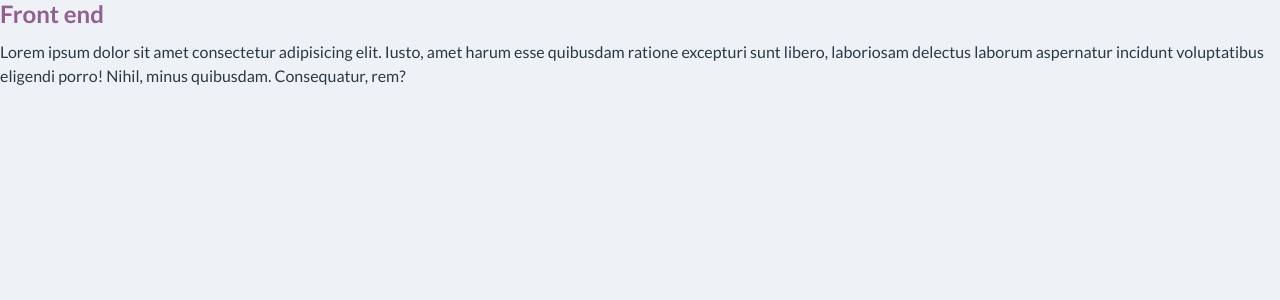
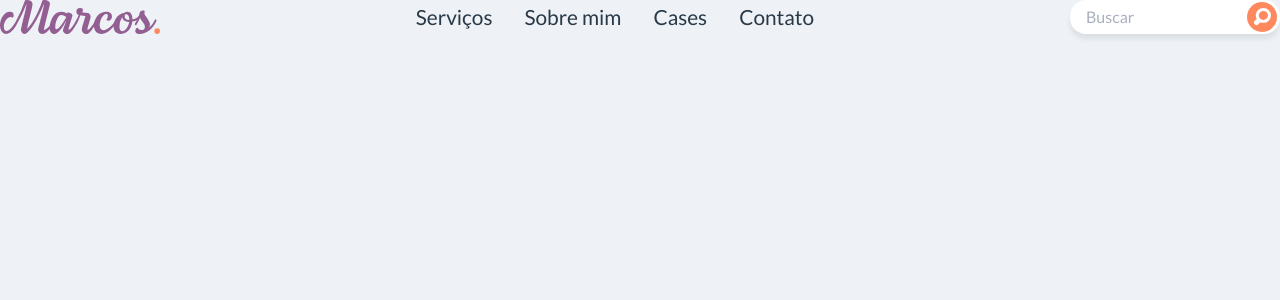
Before and after one commit to tiagosouzac/vue-atomic-design, a Vue app: page / in a window 1280 px wide. Shown: the top 300 px of the page. Built offline with nearby package versions, Linux system fonts and the light colour scheme.

Commit message:
header organism

```diff
--- a/src/App.vue
+++ b/src/App.vue
@@ -1,15 +1,12 @@
 <template>
-  <Service
-    title="Front end"
-    content="Lorem ipsum dolor sit amet consectetur adipisicing elit. Iusto, amet harum esse quibusdam ratione excepturi sunt libero, laboriosam delectus laborum aspernatur incidunt voluptatibus eligendi porro! Nihil, minus quibusdam. Consequatur, rem?"
-  />
+  <Header />
 </template>
 
 <script lang="ts">
 import { defineComponent } from 'vue'
-import { Service } from '@/components/molecules'
+import { Header } from '@/components/organisms'
 
 export default defineComponent({
-  components: { Service },
+  components: { Header },
 })
 </script>
--- /dev/null
+++ b/src/components/organisms/Header.vue
@@ -0,0 +1,29 @@
+<template>
+  <header class="header">
+    <Logo />
+    <NavBar />
+    <SearchForm />
+  </header>
+</template>
+
+<script lang="ts">
+import { defineComponent } from 'vue'
+import { Logo } from '@/components/atoms'
+import { NavBar, SearchForm } from '@/components/molecules'
+
+export default defineComponent({
+  components: { Logo, NavBar, SearchForm },
+})
+</script>
+
+<style lang="scss" scoped>
+.header {
+  display: flex;
+  justify-content: space-between;
+  align-items: center;
+
+  .logo {
+    max-width: 160px;
+  }
+}
+</style>
--- /dev/null
+++ b/src/components/organisms/index.ts
@@ -0,0 +1 @@
+export { default as Header } from './Header.vue'
```
